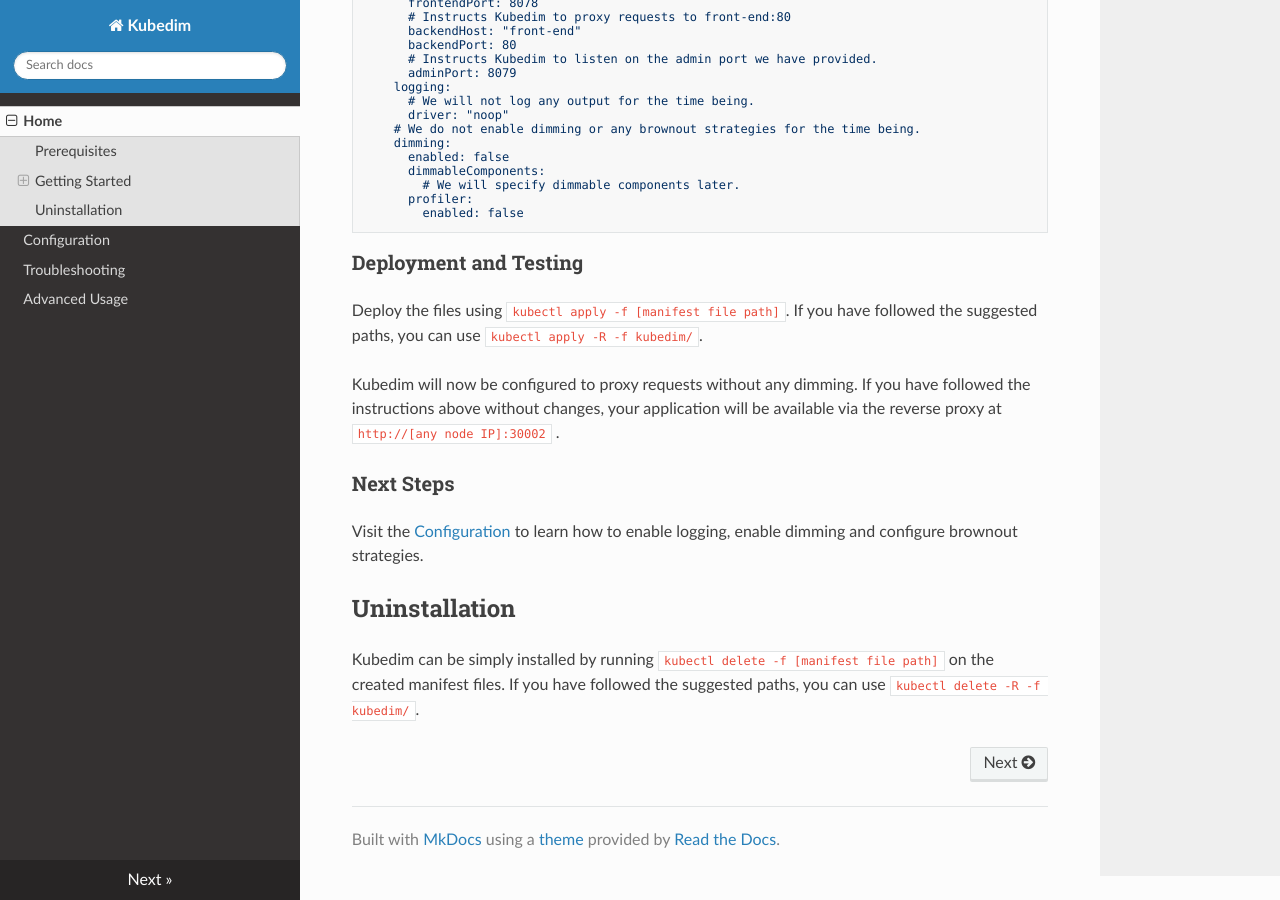
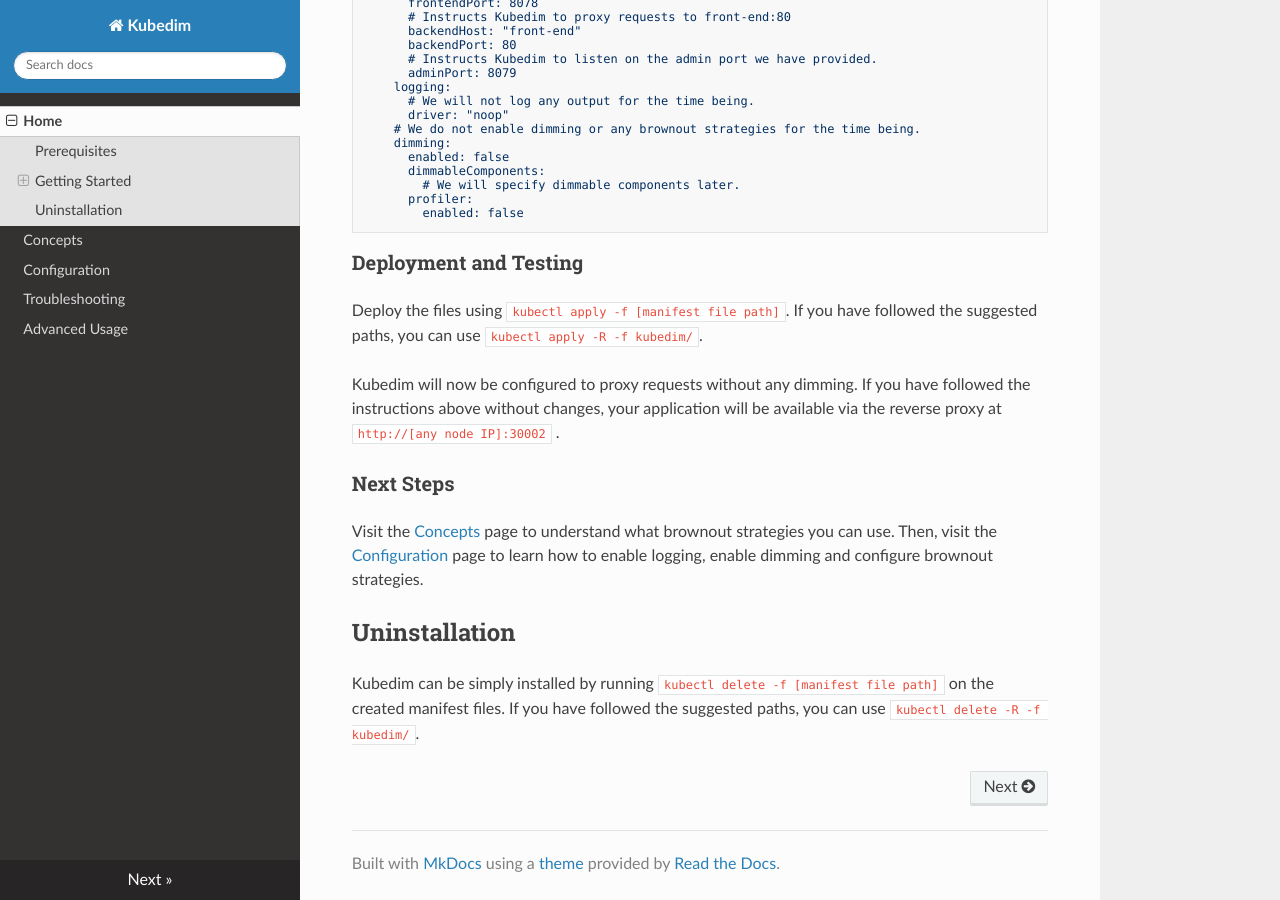
Before and after one commit to kcz17/docs, an MkDocs documentation site: the page built from docs/index.md, in a window 1280 px wide and 900 px high, scrolled down 2524 px. Built offline with MkDocs 1.6.1, drawn with Linux system fonts in a browser that asks for light colours; nearby versions of some CDN libraries.

Commit message:
Add a concepts page

```diff
--- a/docs/index.md
+++ b/docs/index.md
@@ -166,8 +166,9 @@ available via the reverse proxy at `http://[any node IP]:30002` .
 
 ### Next Steps
 
-Visit the [Configuration](configuration.md) to learn how to enable logging,
-enable dimming and configure brownout strategies.
+Visit the [Concepts](concepts.md) page to understand what brownout strategies
+you can use. Then, visit the [Configuration](configuration.md) page to learn how
+to enable logging, enable dimming and configure brownout strategies.
 
 ## Uninstallation
 
--- a/mkdocs.yml
+++ b/mkdocs.yml
@@ -1,6 +1,7 @@
 site_name: Kubedim
 nav:
   - Home: index.md
+  - Concepts: concepts.md
   - Configuration: configuration.md
   - Troubleshooting: troubleshooting.md
   - Advanced Usage: advanced.md
```
Also changed, not shown: docs/concepts.md (added, +3 -0 lines).
